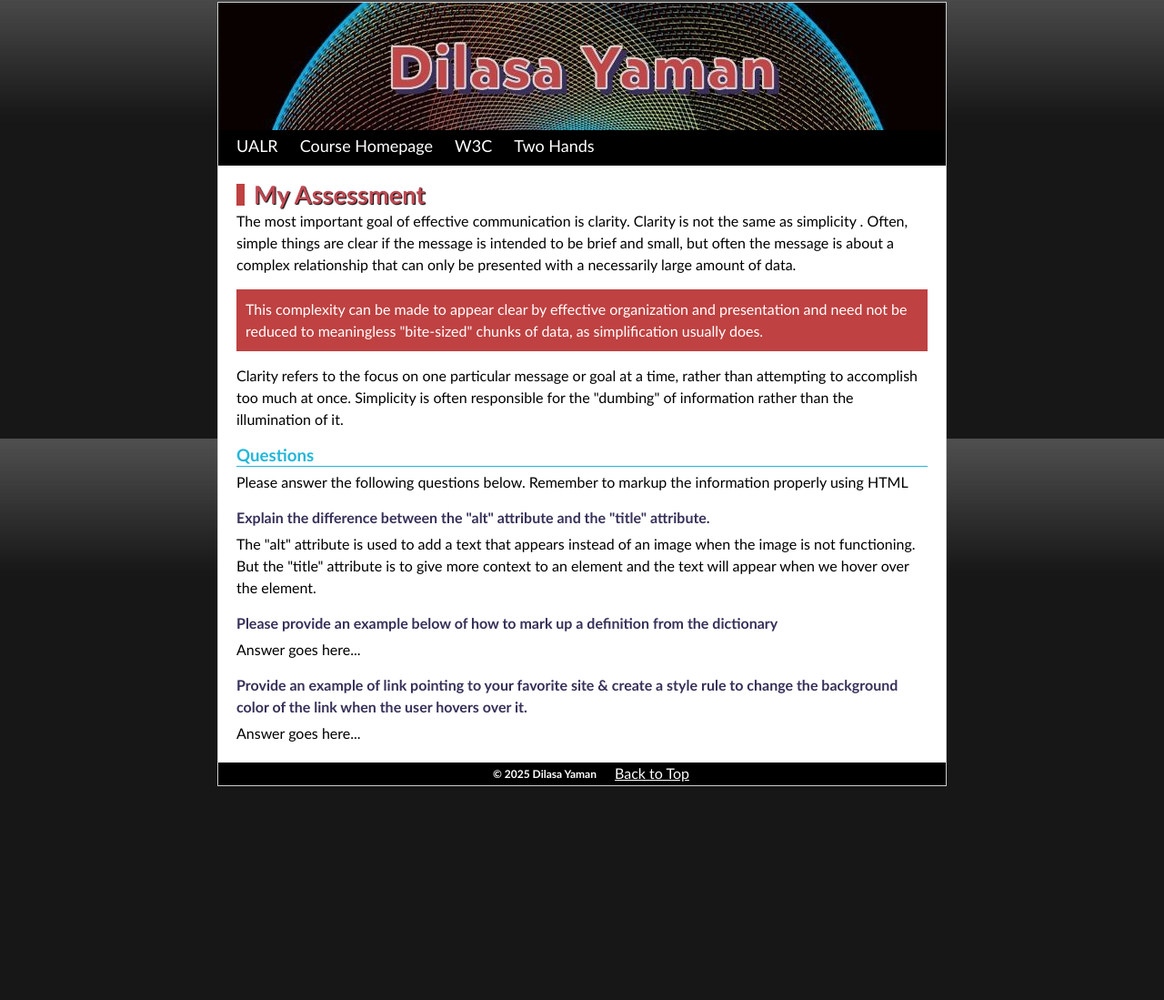
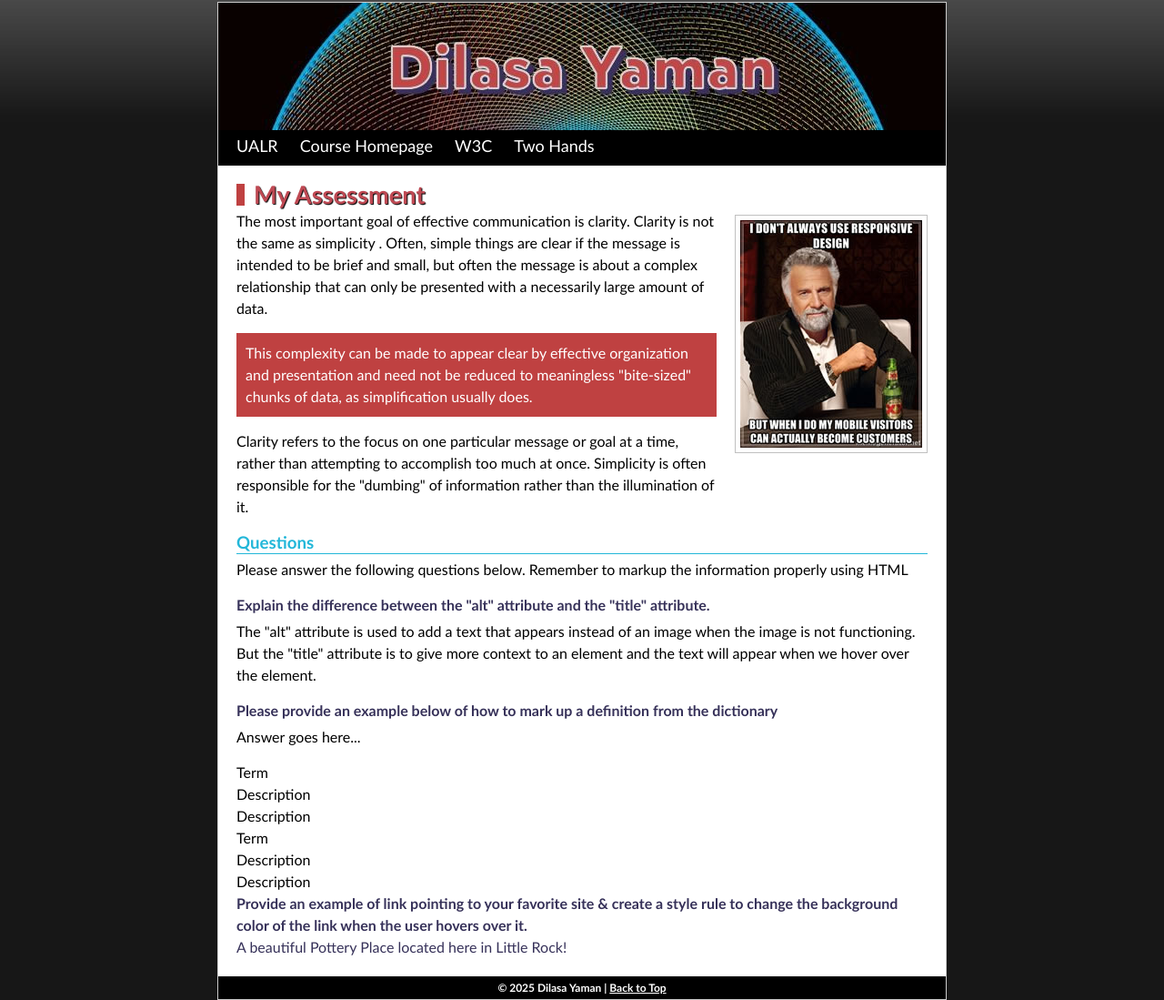
Before and after one commit to Dyaman99/mobile-web-2025, a plain HTML site: page pre-assessment/index.html in a window 1280 px wide. Shown: the part 18-1117 px from the top of the page at 91% size. Before the commit the page ends 882 px from the top, so only its background shows below. Drawn offline with Linux system fonts and the light colour scheme.

Commit message:
pre-assessment

```diff
--- a/pre-assessment/assets/css/screen.css
+++ b/pre-assessment/assets/css/screen.css
@@ -14,6 +14,7 @@ body {
 	font-size: 16px;
 	line-height: 1.5em;
     background-image: url("../img/bg-tile.jpg");
+	background-repeat: repeat-x;
 }
 #container {
 	max-width: 800px;
@@ -27,11 +28,11 @@ body {
 #header {
 }
 #header h1 a {
-	color: #000;
-  background-image: url("../img/pa-image3.JPG");
 	display: block;
   	width: 800px;
   	height: 140px;
+	color: #000;
+  	background-image: url("../img/pa-image3.JPG");
   	margin: 0 auto;
   	text-indent: 100%;
   	white-space: nowrap;
@@ -73,6 +74,7 @@ body {
 #content p {
 	margin-top: 5px;
 	margin-bottom: 15px;
+	overflow: hidden;
 }
 
 #content h2{
@@ -115,3 +117,15 @@ body {
 #footer a{
 	color: #fff;
 }
+
+#content img{
+	float:right;
+	border: 1px solid #c0c0c0;
+	padding: 5px;
+	margin: 10px 0 10px 20px;
+}
+
+a.style-link{
+	text-decoration: none;
+	color:#363159;
+}
--- a/pre-assessment/index.html
+++ b/pre-assessment/index.html
@@ -3,7 +3,7 @@
 <head>
 	<meta charset="UTF-8">  <!-- This sets the character set to the most used characters -->
 	<meta name="description" content="This is a skills pre-assessment for Mobile Web Development" /> <!-- This provides important description about the webpage -->
-	<meta name="author" content="Dilasa Yaman"> <!-- This gives information about who made the website -->
+	<meta name="author" content="Dilasa Yaman" /> <!-- This gives information about who made the website -->
 	<link rel="stylesheet" href="assets/css/screen.css" />
 	<title>Dilasa Yaman | IFSC 3342 Pre-Assessment</title> <!-- This is the title of the website that is seen on the tab bar and the link that we see in the browser-->
 </head>
@@ -22,21 +22,40 @@
   </div>
   <div id="content">
     <h2>My Assessment</h2> <!-- Hey Thomas!-->
-    <p>The most important goal of effective communication is clarity. Clarity is not the same as simplicity . Often, simple things are clear if the message is intended to be brief and small, but often the message is about a complex relationship that can only be presented with a necessarily large amount of data. </p>
-    <p class="alert">This complexity can be made to appear clear by effective organization and presentation and need not be reduced to meaningless "bite-sized" chunks of data, as simplification usually does. </p>
-    <p>Clarity refers to the focus on one particular message or goal at a time, rather than attempting to accomplish too much at once. Simplicity is often responsible for the "dumbing" of information rather than the illumination of it.</p>
+    <img src="assets/img/content-image2.jpg" alt="content image" />
+    <p>
+      The most important goal of effective communication is clarity. Clarity is not the same as simplicity . Often, simple things are clear if the message is intended to be brief and small, but often the message is about a complex relationship that can only be presented with a necessarily large amount of data.
+    </p>
+    <p class="alert">
+      This complexity can be made to appear clear by effective organization and presentation and need not be reduced to meaningless "bite-sized" chunks of data, as simplification usually does.
+    </p>
+    <p>
+      Clarity refers to the focus on one particular message or goal at a time, rather than attempting to accomplish too much at once. Simplicity is often responsible for the "dumbing" of information rather than the illumination of it.
+    </p>
+
     <h3>Questions</h3>
-    <p>Please answer the following questions below. Remember to markup the information properly using HTML</p>
-    <h4>Explain the difference between the &quot;alt&quot; attribute and the &quot;title&quot; attribute. </h4>
+    <p>
+      Please answer the following questions below. Remember to markup the information properly using HTML
+    </p>
+    <h4>
+      Explain the difference between the &quot;alt&quot; attribute and the &quot;title&quot; attribute.
+    </h4>
     <p>The "alt" attribute is used to add a text that appears instead of an image when the image is not functioning. But the "title" attribute is to give more context to an element and the text will appear when we hover over the element.</p>
     <h4>Please provide an example below of how to mark up a definition from the dictionary</h4>
     <p>Answer goes here...</p>
+    <dl>
+      <dt>Term</dt>
+      <dd>Description</dd>
+      <dd>Description</dd>
+      <dt>Term</dt>
+      <dd>Description</dd>
+      <dd>Description</dd>
+    </dl>
     <h4>Provide an example of link pointing to your favorite site &amp; create a style rule to change the background color of the link when the user hovers over it. </h4>
-    <p>Answer goes here... </p>
+    <a class="style-link" href="https://paintedpigstudio.com/">A beautiful Pottery Place located here in Little Rock!</a>
   </div>
   <div id="footer">
-    <h6>&copy; 2025 Dilasa Yaman</h6>
-    <a href="#top">Back to Top</a>
+    <h6>&copy; 2025 Dilasa Yaman | <a href="#top">Back to Top</a></h6>
   </div>
 </div>
 </body>
```
Also changed, not shown: pre-assessment/assets/img/content-image2.jpg (added). Lines whose indentation alone changed are shown as unchanged.
